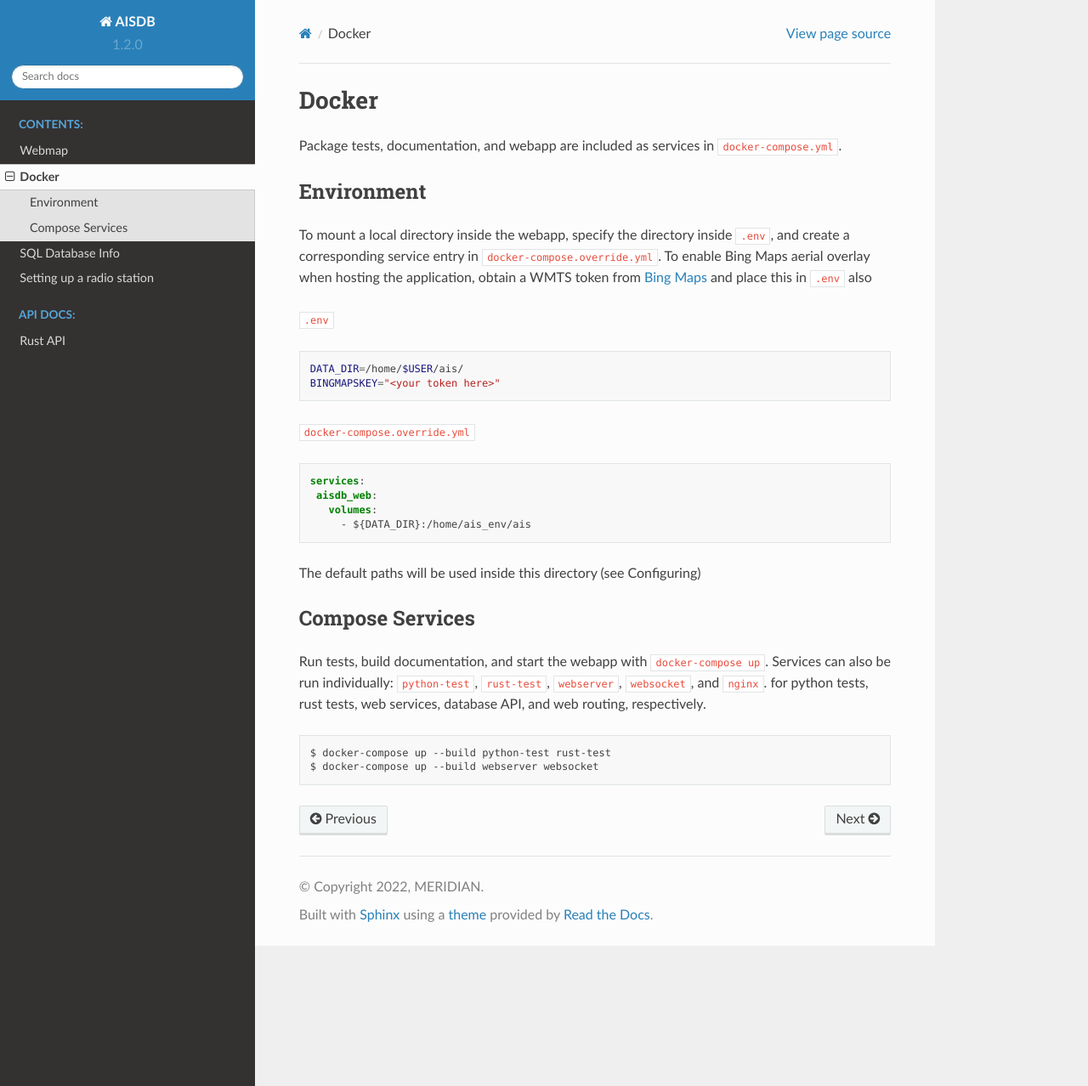
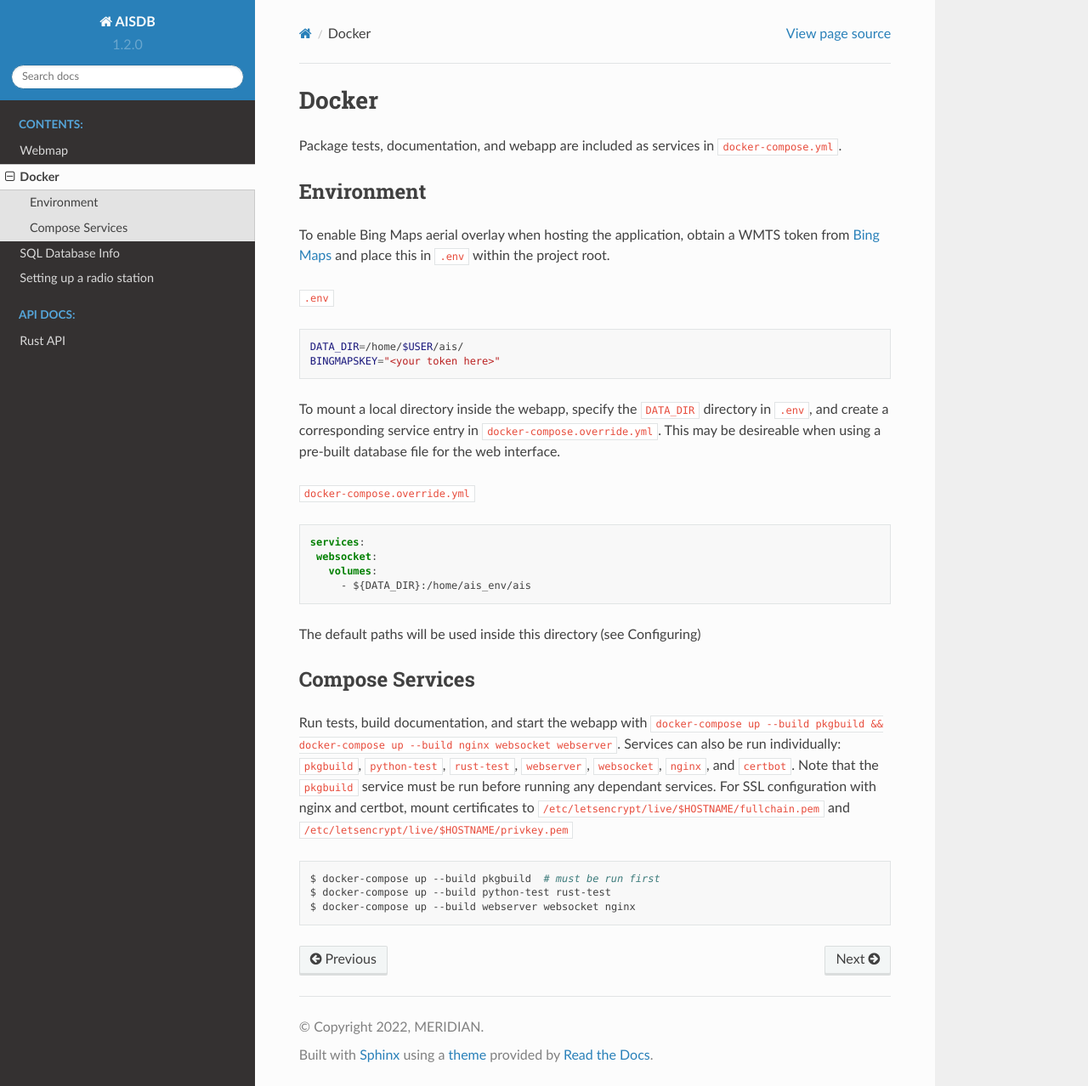
Before and after one commit to AISViz/AISdb, a Sphinx documentation site: the page built from docs/source/docker.rst, in a window 1280 px wide and 1278 px high. Shown: the whole window at 85% size. Built offline with Sphinx 7.4.7 and the Read the Docs theme 2.0.0, drawn with Linux system fonts in a browser that asks for light colours; pages that are not in the unit, such as notebooks, are missing from menus; the version number is read from the project's files by our own code.

Commit message:
update docs #noupdate

```diff
--- a/docs/source/docker.rst
+++ b/docs/source/docker.rst
@@ -9,11 +9,9 @@ Package tests, documentation, and webapp are included as services in ``docker-co
 Environment
 -----------
 
-To mount a local directory inside the webapp, specify the directory inside
-``.env``, and create a corresponding service entry in
-``docker-compose.override.yml``.
 To enable Bing Maps aerial overlay when hosting the application, obtain a WMTS
-token from `Bing Maps <https://www.bingmapsportal.com/>`_ and place this in ``.env`` also
+token from `Bing Maps <https://www.bingmapsportal.com/>`_ and place this in
+``.env`` within the project root.
 
 
 ``.env``
@@ -24,12 +22,17 @@ token from `Bing Maps <https://www.bingmapsportal.com/>`_ and place this in ``.e
   BINGMAPSKEY="<your token here>"
 
 
+To mount a local directory inside the webapp, specify the ``DATA_DIR`` directory
+in ``.env``, and create a corresponding service entry in ``docker-compose.override.yml``.
+This may be desireable when using a pre-built database file for the web interface.
+
+
 ``docker-compose.override.yml``
 
 .. code-block:: yaml
 
    services:
-    aisdb_web:
+    websocket:
       volumes:
         - ${DATA_DIR}:/home/ais_env/ais
 
@@ -40,11 +43,13 @@ The default paths will be used inside this directory
 Compose Services
 ----------------
 
-Run tests, build documentation, and start the webapp with ``docker-compose up``.
-Services can also be run individually: ``python-test``, ``rust-test``, ``webserver``, ``websocket``, and ``nginx``.
-for python tests, rust tests, web services, database API, and web routing, respectively.
+Run tests, build documentation, and start the webapp with ``docker-compose up --build pkgbuild && docker-compose up --build nginx websocket webserver``.
+Services can also be run individually: ``pkgbuild``, ``python-test``, ``rust-test``, ``webserver``, ``websocket``, ``nginx``, and ``certbot``.
+Note that the ``pkgbuild`` service must be run before running any dependant services.
+For SSL configuration with nginx and certbot, mount certificates to ``/etc/letsencrypt/live/$HOSTNAME/fullchain.pem`` and ``/etc/letsencrypt/live/$HOSTNAME/privkey.pem``
 
 .. code-block:: sh
 
+  $ docker-compose up --build pkgbuild  # must be run first
   $ docker-compose up --build python-test rust-test
-  $ docker-compose up --build webserver websocket
+  $ docker-compose up --build webserver websocket nginx
--- a/readme.rst
+++ b/readme.rst
@@ -65,7 +65,7 @@ TODO: upload package wheels to PyPI
 Installing from Source
 ----------------------
 
-Build package wheels using the included docker environment:
+Build wheel files using the included docker environment. By default, wheels will be built for python versions 3.7, 3.8, 3.9, and 3.10 using the manylinux2014_x86_64 target. Resulting wheel files will be output to ./target/wheels/
 
 .. code-block:: sh
 
@@ -79,7 +79,8 @@ Package wheels can be installed using pip:
   python -m pip install aisdb-1.2.0-cp310-cp310-manylinux_2_17_x86_64.manylinux2014_x86_64.whl
 
 
-Alternatively, the package can be :ref:`installed with docker <docker>`
+Read more about the docker services for this package in :ref:`docker-compose.yml <https://gitlab.meridian.cs.dal.ca/public_projects/aisdb/-/blob/master/docker-compose.yml>` and :ref:`AISDB docker services <docker>`
+
 
 .. _Configuring:
 
```
Also changed, not shown: docker-compose.yml (+0 -13 lines).
